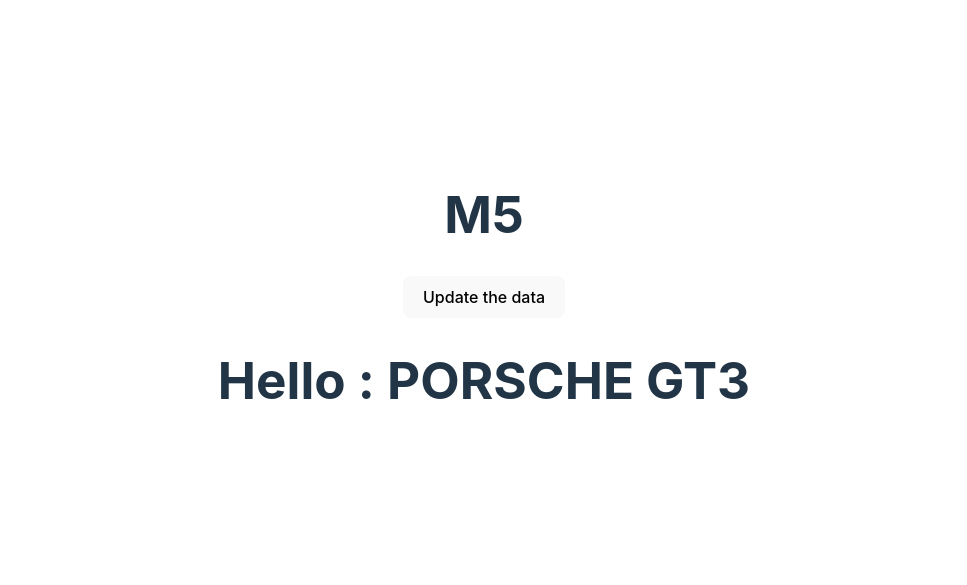
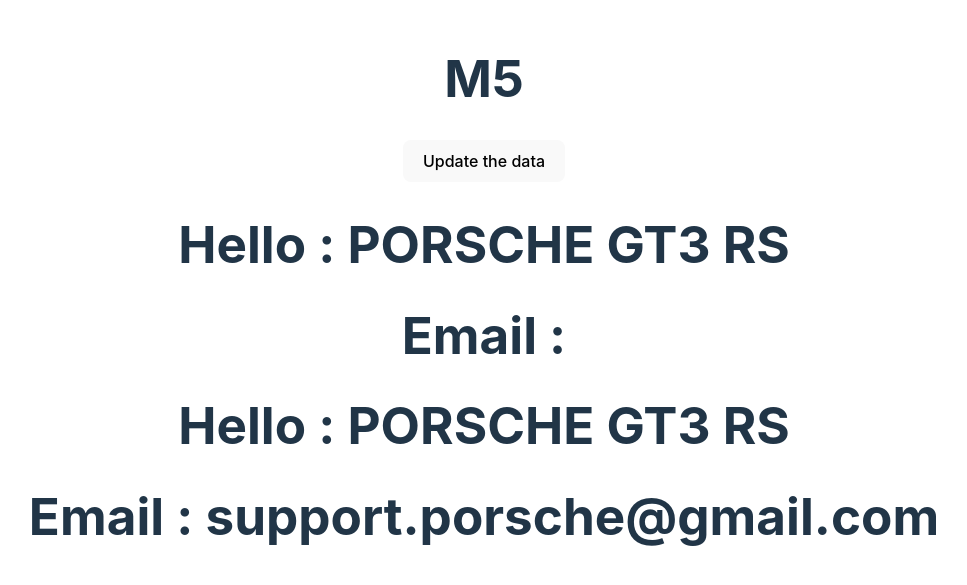
Before and after one commit to Bhanu-Partap/react-learnings-with-vite, a React (Vite) app in the folder my-first-react-app/: page / in a window 1280 px wide. Shown: the part 103-688 px from the top of the page, without its empty margins (156-1123 px from the left). Built offline with nearby package versions, Linux system fonts and the light colour scheme.

Commit message:
multiple props

```diff
--- a/my-first-react-app/src/App.jsx
+++ b/my-first-react-app/src/App.jsx
@@ -17,7 +17,8 @@
     <>
       <h1>{data}</h1>
       <button onClick={updateData}>Update the data</button>
-      <Student name="PORSCHE GT3" />
+      <Student name="PORSCHE GT3 RS" />
+      <Student name="PORSCHE GT3 RS" email= "support.porsche@gmail.com"  />
     </>
   )
 }
--- a/my-first-react-app/src/Components/Student.jsx
+++ b/my-first-react-app/src/Components/Student.jsx
@@ -4,6 +4,7 @@
   return (
     <>
         <h1>Hello : {props.name }</h1>
+        <h1>Email : {props.email }</h1>
     </>
   )
 }
```
